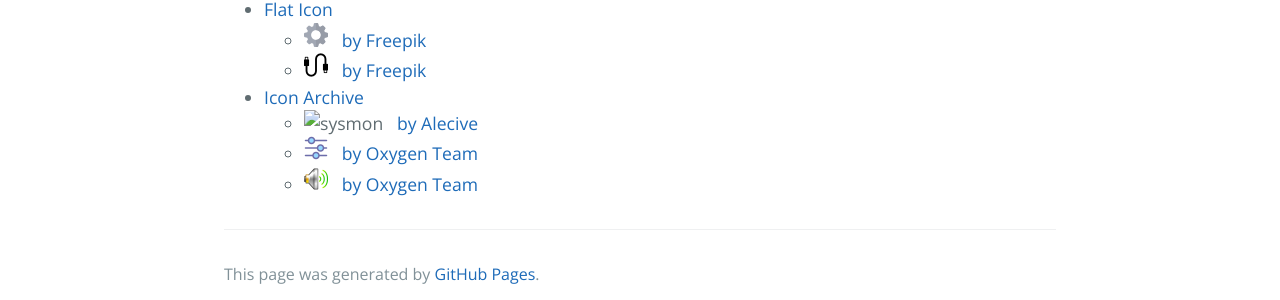
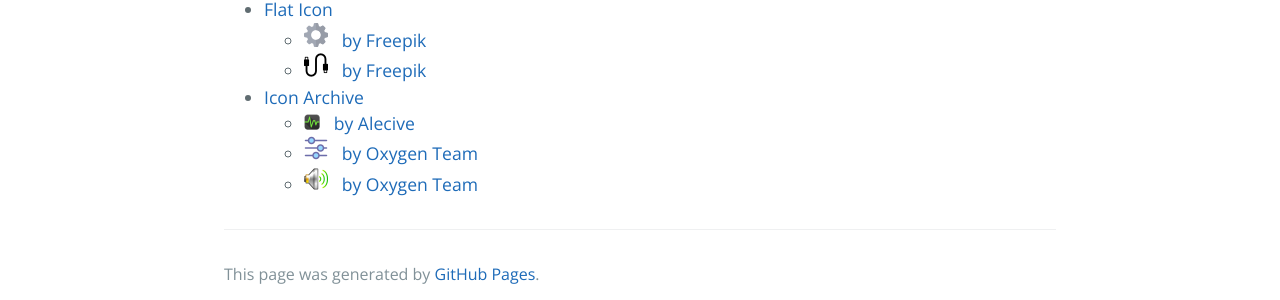
Before and after one commit to VE3NEA/JTSkimmer, a Jekyll site: the page built from docs/credits.md, in a window 1280 px wide. Shown: the part 852-1152 px from the top of the page. Built offline with Jekyll 4.4.1, drawn with Linux system fonts in a browser that asks for light colours.

Commit message:
docs: update links

```diff
--- a/docs/credits.md
+++ b/docs/credits.md
@@ -25,5 +25,5 @@
   - ![usb-cable](assets/images/usb-cable.png) &nbsp;&nbsp;[by Freepik](https://www.flaticon.com/free-icons/wire)
 - [Icon Archive](https://www.iconarchive.com)
   - ![sysmon](assets/images/sysmon.png) &nbsp;&nbsp;[by Alecive](https://www.iconarchive.com/artist/alecive.html)
-  - ![Equalizer](assets/images/Equalizer.png) &nbsp;&nbsp;[by Oxygen Team](https://www.iconarchive.com/artist/oxygen-icons.org.html)
+  - ![equalizer](assets/images/equalizer.png) &nbsp;&nbsp;[by Oxygen Team](https://www.iconarchive.com/artist/oxygen-icons.org.html)
   - ![Speaker24x24](assets/images/Speaker24x24.png) &nbsp;&nbsp;[by Oxygen Team]("https://www.iconarchive.com/artist/oxygen-icons.org.html)
```
Also changed, not shown: docs/quick_start.md (+1 -1 lines), docs/assets/images/gear(1).png (deleted), docs/assets/images/sysmon.png (added).
